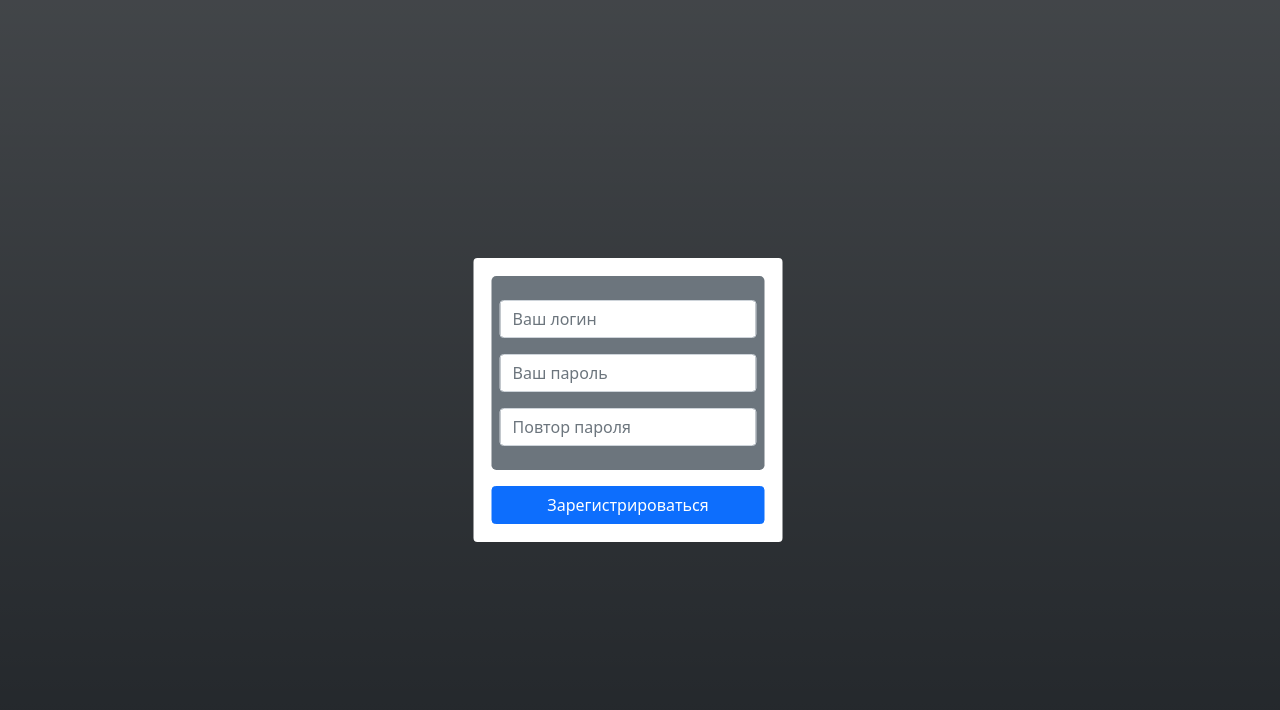
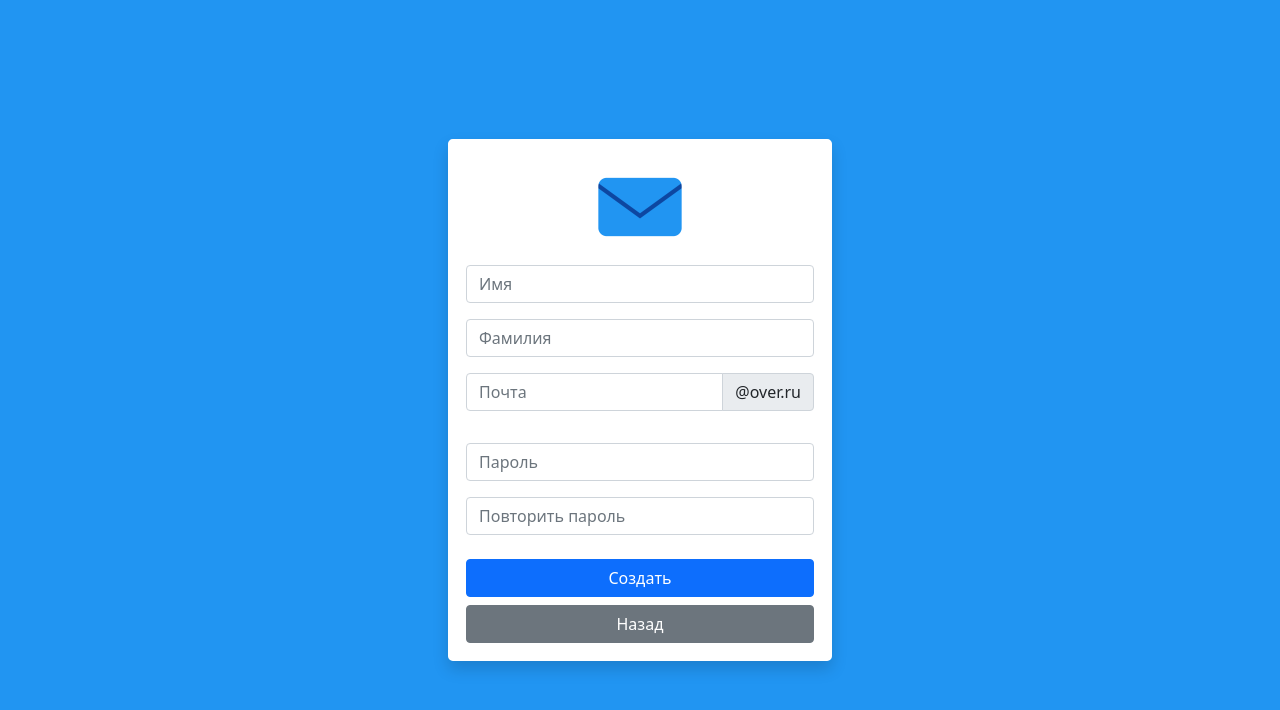
Before and after one commit to frontend-park-mail-ru/2022_1_Overflow, a plain HTML site: page signup.html in a window 1280 px wide. Drawn offline with nearby package versions, Linux system fonts and the light colour scheme.

Commit message:
Исправления в соответствии с Figma.

```diff
--- a/signup.html
+++ b/signup.html
@@ -2,35 +2,43 @@
     <link href="https://cdn.jsdelivr.net/npm/bootstrap@5.0.2/dist/css/bootstrap.min.css" rel="stylesheet" integrity="sha384-EVSTQN3/azprG1Anm3QDgpJLIm9Nao0Yz1ztcQTwFspd3yD65VohhpuuCOmLASjC" crossorigin="anonymous">
     <title>Регистрация</title>
 </head>
-<body class="bg-dark bg-gradient">
+<body style="background-color: rgb(33 149 242)">
     <div class="container h-100 w-100">
-        <div class="row justify-content-center position-absolute top-50 start-50 translate-middle mw-50">
         <!-- Форма входа -->
-            <div class="col align-self-center bg-white border border-2 border-white text-center rounded-2 p-3">
+        <div class="col shadow align-self-center bg-white border border-2 border-white text-center rounded-3 p-3 justify-content-center position-absolute top-50 start-50 translate-middle" style="width: 30%; min-width: 20%">
+            <img class="mb-2" src="./icon.png" width="100px">
             <!--<h4 class="mb-3">Вход</h4>-->
-                <div class="col bg-secondary justify-content-center text-white py-4 px-2 mb-3 rounded-3">
             <div class="mb-3 row">
-                        <!--<label for="inputLogin" class="col-sm-2 col-form-label">Логин:</label>-->
                 <div class="col">
-                            <input type="text" class="form-control" id="inputLogin" placeholder="Ваш логин">
+                    <input type="text" class="form-control" id="inputFirstName" placeholder="Имя">
                 </div>
             </div>
             <div class="mb-3 row">
-                        <!--<label for="inputPassword" class="col-sm-2 col-form-label">Пароль:</label>-->
                 <div class="col">
-                            <input type="password" class="form-control" id="inputPassword" placeholder="Ваш пароль">
+                    <input type="text" class="form-control" id="inputLastName" placeholder="Фамилия">
                 </div>
             </div>
-                    <div class="row">
-                        <!--<label for="inputPassword" class="col-sm-2 col-form-label">Повторите пароль:</label>-->
+            <div class="mb-3 row">
                 <div class="col">
-                            <input type="password" class="form-control" id="inputPassword" placeholder="Повтор пароля">
+                    <div class="input-group mb-3">
+                        <input type="text" class="form-control" id="inputEmail" placeholder="Почта">
+                        <span class="input-group-text" id="basic-addon2">@over.ru</span>
                     </div>
                 </div>
             </div>
-                <div class="d-grid">
-                    <button class="btn btn-primary" type="button">Зарегистрироваться</button>
+            <div class="mb-3 row">
+                <div class="col">
+                    <input type="password" class="form-control" id="inputPassword" placeholder="Пароль">
                 </div>
+            </div>
+            <div class="mb-4 row">
+                <div class="col">
+                    <input type="password" class="form-control" id="inputPassword" placeholder="Повторить пароль">
+                </div>
+            </div>
+            <div class="d-grid gap-2">
+                <button class="btn btn-primary" type="button">Создать</button>
+                <button class="btn btn-secondary" type="button">Назад</button>
             </div>
         </div>
     </div>
```
Also changed, not shown: icon.png (added). Lines whose indentation alone changed are shown as unchanged.
